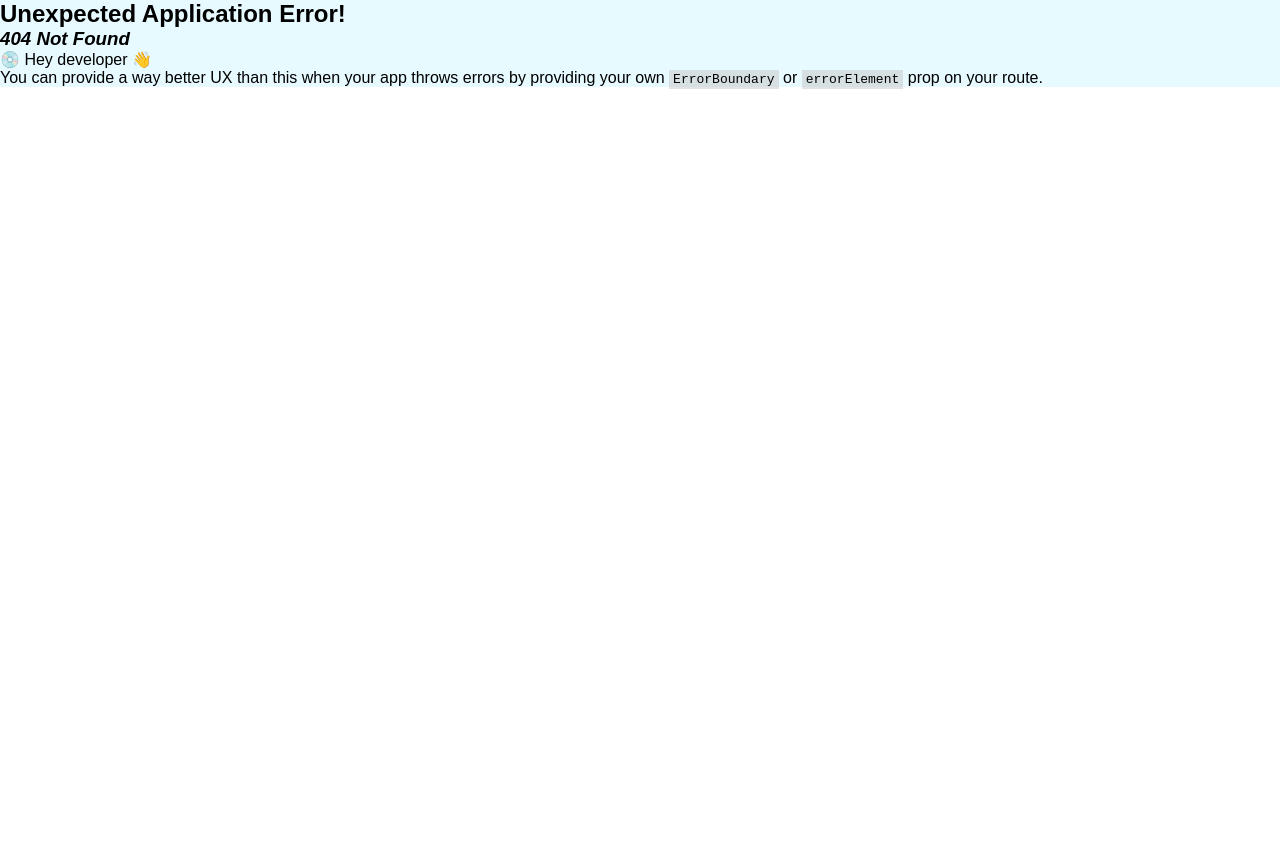
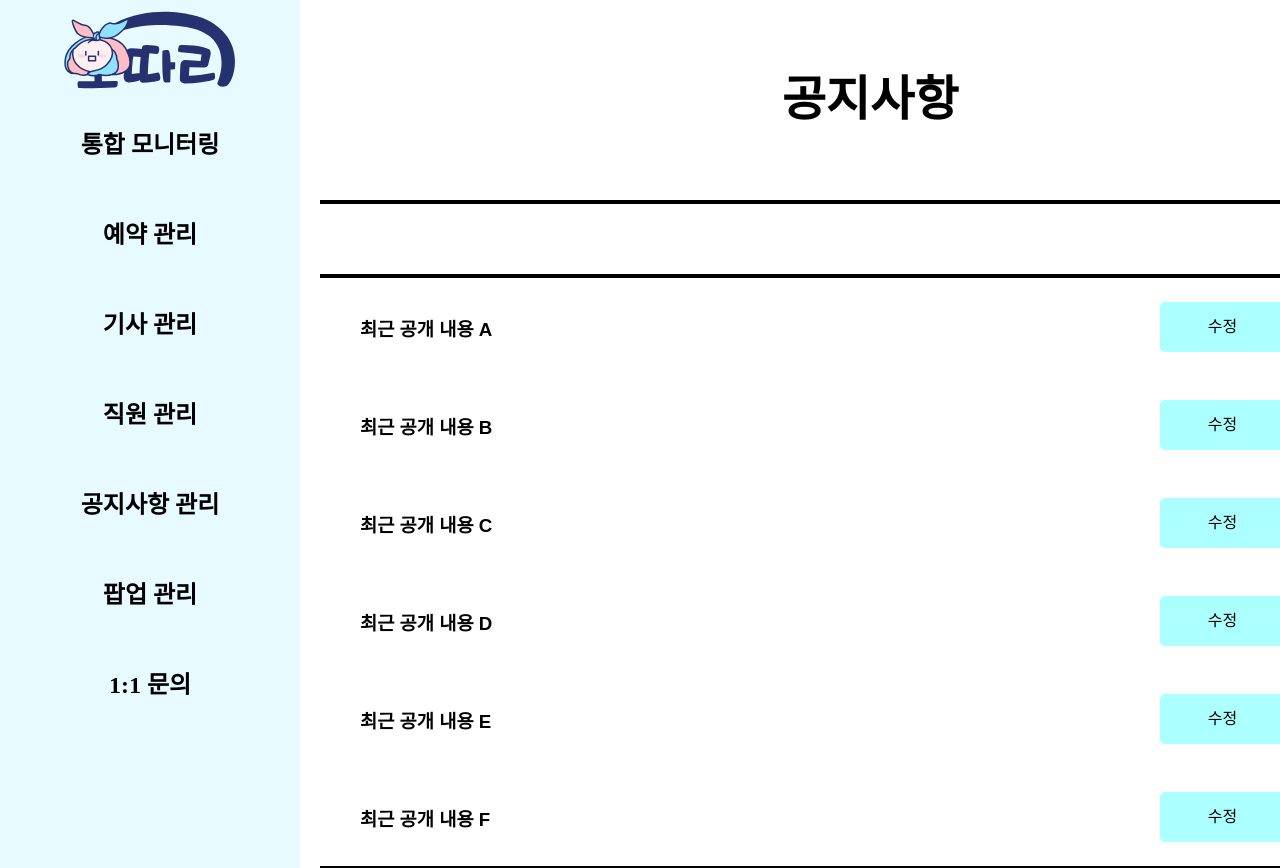
Before and after one commit to Second-team-project/bottari-admin, a React app: page /announcement in a window 1280 px wide. Before the commit this address had no page. Shown: the top 868 px of the page. Before the commit the page ends 800 px from the top, so only its background shows below. Built offline with nearby package versions, Linux system fonts and the light colour scheme; the HTML template or start-up script is replaced by a standard one; a web font is replaced by a local one.

Commit message:
251231 공지사항 페이지 (모달 작업 전)

```diff
--- /dev/null
+++ b/src/components/Announcement/AnnouncementAdmin.css
@@ -0,0 +1,3 @@
+.AnnouncementAdmin-container {
+  background-color: #fff;
+}
--- /dev/null
+++ b/src/components/Announcement/AnnouncementAdmin.jsx
@@ -0,0 +1,14 @@
+import AnnouncementList from "./AnnouncementList";
+import AnnouncementStaticstic from "./AnnouncementStaticstic";
+import './AnnouncementAdmin.css';
+
+export default function AnnouncementAdmin(){
+  return(
+    <>
+      <div className="AnnouncementAdmin-container">
+        <AnnouncementStaticstic />
+        <AnnouncementList />
+      </div>
+    </>
+  )
+}
--- /dev/null
+++ b/src/components/Announcement/AnnouncementList.css
@@ -0,0 +1,57 @@
+.AnnouncementList-container {
+  display: flex;
+  flex-direction: column;
+}
+
+.AnnouncementList {
+  display: flex;
+  flex-direction: column;
+  justify-content: space-between;
+  margin: 0px auto;
+  margin-bottom: 24px;
+  flex: 1;
+  width: 1100px;
+  gap: 48px;
+}
+
+.recentlyAnnouncement {
+  display: flex;
+  align-items: center;
+  text-align: center;
+  gap: 24px;
+}
+
+.recentlyAnnouncement h3{
+  padding-left: 40px;
+}
+
+.Announcement-button {
+  display: flex;
+  flex-direction: row;
+  margin-left: auto;
+  gap: 10px;
+}
+
+.editorButton {
+  text-align: center;
+  line-height: 50px;
+  width: 125px;
+  height: 50px;
+  border-radius: 5px;
+  background-color: #ACFFFF;
+}
+
+.deleteButton {
+  text-align: center;
+  line-height: 50px;
+  width: 125px;
+  height: 50px;
+  border-radius: 5px;
+  background-color: #ACFFFF;
+}
+
+.Announcement-hr {
+  width: 1100px;
+  margin: 0 auto;
+  border: 1px solid #000;
+}
--- /dev/null
+++ b/src/components/Announcement/AnnouncementList.jsx
@@ -0,0 +1,60 @@
+import './AnnouncementList.css';
+
+export default function AnnouncementList() {
+  return(
+    <>
+     <div className="AnnouncementList-container">
+      <div className="AnnouncementList">
+          <div className="recentlyAnnouncement">
+            <h3>최근 공개 내용 A</h3>
+            <div className="Announcement-button">
+              <div className="editorButton">수정</div>
+              <div className="deleteButton">삭제</div>
+            </div>
+          </div>
+
+          <div className="recentlyAnnouncement">
+            <h3>최근 공개 내용 B</h3>
+            <div className="Announcement-button">
+              <div className="editorButton">수정</div>
+              <div className="deleteButton">삭제</div>
+            </div>
+          </div>
+
+          <div className="recentlyAnnouncement">
+            <h3>최근 공개 내용 C</h3>
+            <div className="Announcement-button">
+              <div className="editorButton">수정</div>
+              <div className="deleteButton">삭제</div>
+            </div>
+          </div>
+
+          <div className="recentlyAnnouncement">
+            <h3>최근 공개 내용 D</h3>
+            <div className="Announcement-button">
+              <div className="editorButton">수정</div>
+              <div className="deleteButton">삭제</div>
+            </div>
+          </div>
+
+          <div className="recentlyAnnouncement">
+            <h3>최근 공개 내용 E</h3>
+            <div className="Announcement-button">
+              <div className="editorButton">수정</div>
+              <div className="deleteButton">삭제</div>
+            </div>
+          </div>
+
+          <div className="recentlyAnnouncement">
+            <h3>최근 공개 내용 F</h3>
+            <div className="Announcement-button">
+              <div className="editorButton">수정</div>
+              <div className="deleteButton">삭제</div>
+            </div>
+          </div>
+      </div>
+      <hr className='Announcement-hr'/>
+     </div>
+    </>
+  )
+}
--- /dev/null
+++ b/src/components/Announcement/AnnouncementStaticstic.css
@@ -0,0 +1,37 @@
+h1 {
+  font-size: 48px;
+}
+
+.AnnouncementStaticstic-title {
+  display: flex;
+  justify-content: center;
+  padding: 60px;
+}
+
+.AnnouncementStaticstic-block {
+  margin-bottom: 24px;
+}
+
+.AnnouncementStaticstic-hr {
+  border: 2px solid #000;
+  margin: 10px auto;
+  width: 1100px;
+}
+
+.AnnouncementStaticstic-wrap {
+  width: 1100px;
+  margin: 0 auto;
+  display: flex;
+}
+
+.AnnouncementStaticstic-add {
+  display: flex;
+  margin-left: auto;
+  border-radius: 5px;
+  background-color: #ACFFFF;
+  width: 125px;
+  height: 50px;
+  align-items: center;
+  justify-content: center;
+  font-size: 16px;
+}
--- /dev/null
+++ b/src/components/Announcement/AnnouncementStaticstic.jsx
@@ -0,0 +1,18 @@
+import './AnnouncementStaticstic.css';
+
+export default function AnnouncementStaticstic() {
+  return(
+    <>
+      <div className="AnnouncementStaticstic-container">
+        <h1 className="AnnouncementStaticstic-title">공지사항</h1>
+          <div className="AnnouncementStaticstic-block">
+            <hr className='AnnouncementStaticstic-hr'/>
+              <div className="AnnouncementStaticstic-wrap">
+                <div className='AnnouncementStaticstic-add'>[+]추가</div>
+              </div>
+            <hr className='AnnouncementStaticstic-hr'/>
+          </div>
+        </div>
+    </>
+  )
+}
--- a/src/routes/Route.jsx
+++ b/src/routes/Route.jsx
@@ -3,6 +3,8 @@ import { createBrowserRouter, RouterProvider } from "react-router-dom";
 // 컴포넌트
 import App from "../App.jsx";
 import Monitoring from "../components/monitoring/Monitoring.jsx";
+import AnnouncementAdmin from "../components/Announcement/AnnouncementAdmin.jsx";
+
 
 const router = createBrowserRouter([
   {
@@ -12,6 +14,10 @@ const router = createBrowserRouter([
         path: "/monitoring",
         element: <Monitoring />,
       },
+      {
+        path: "/announcement",
+        element: <AnnouncementAdmin />,
+      }
     ],
   },
 ]);
```
